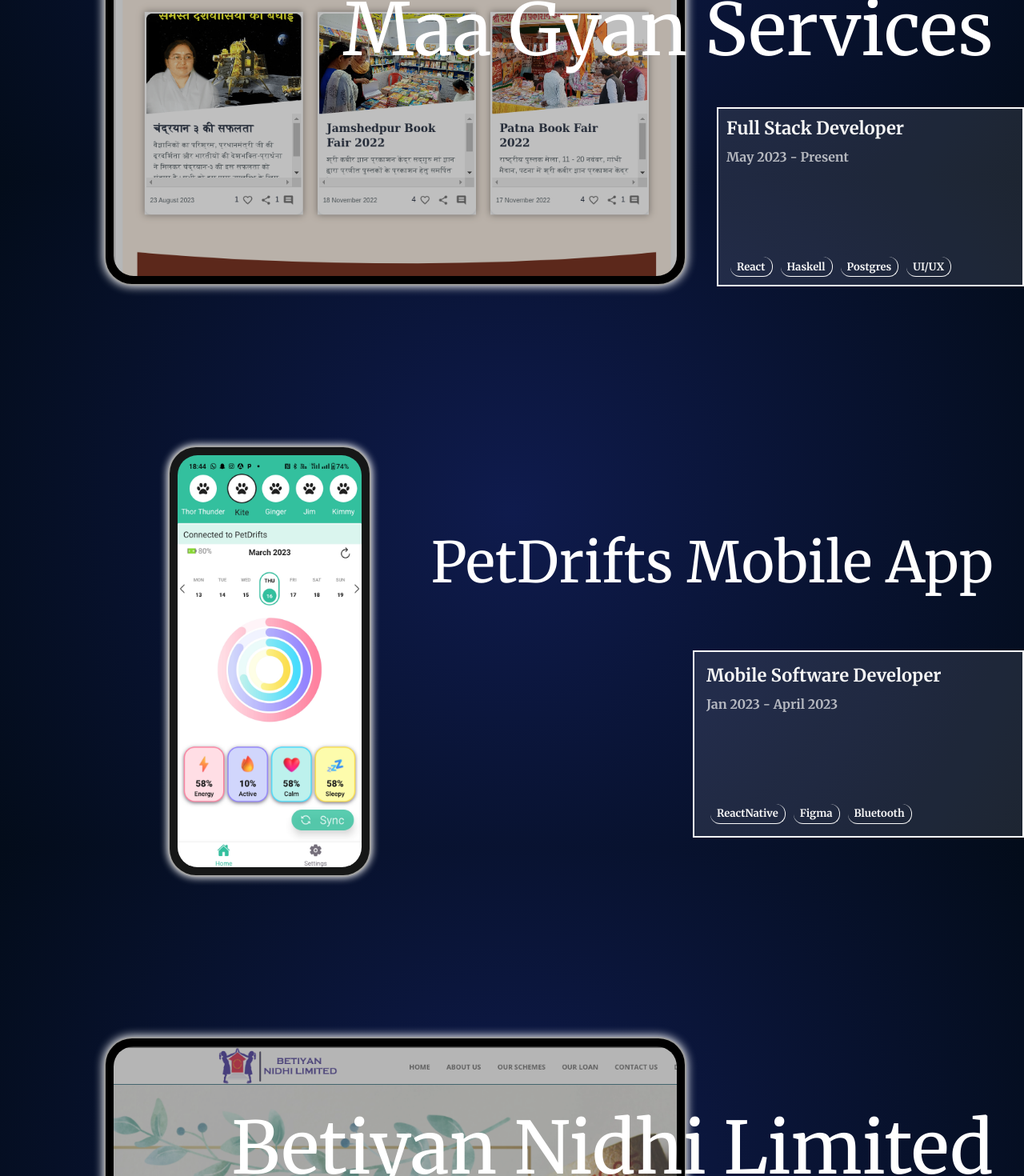
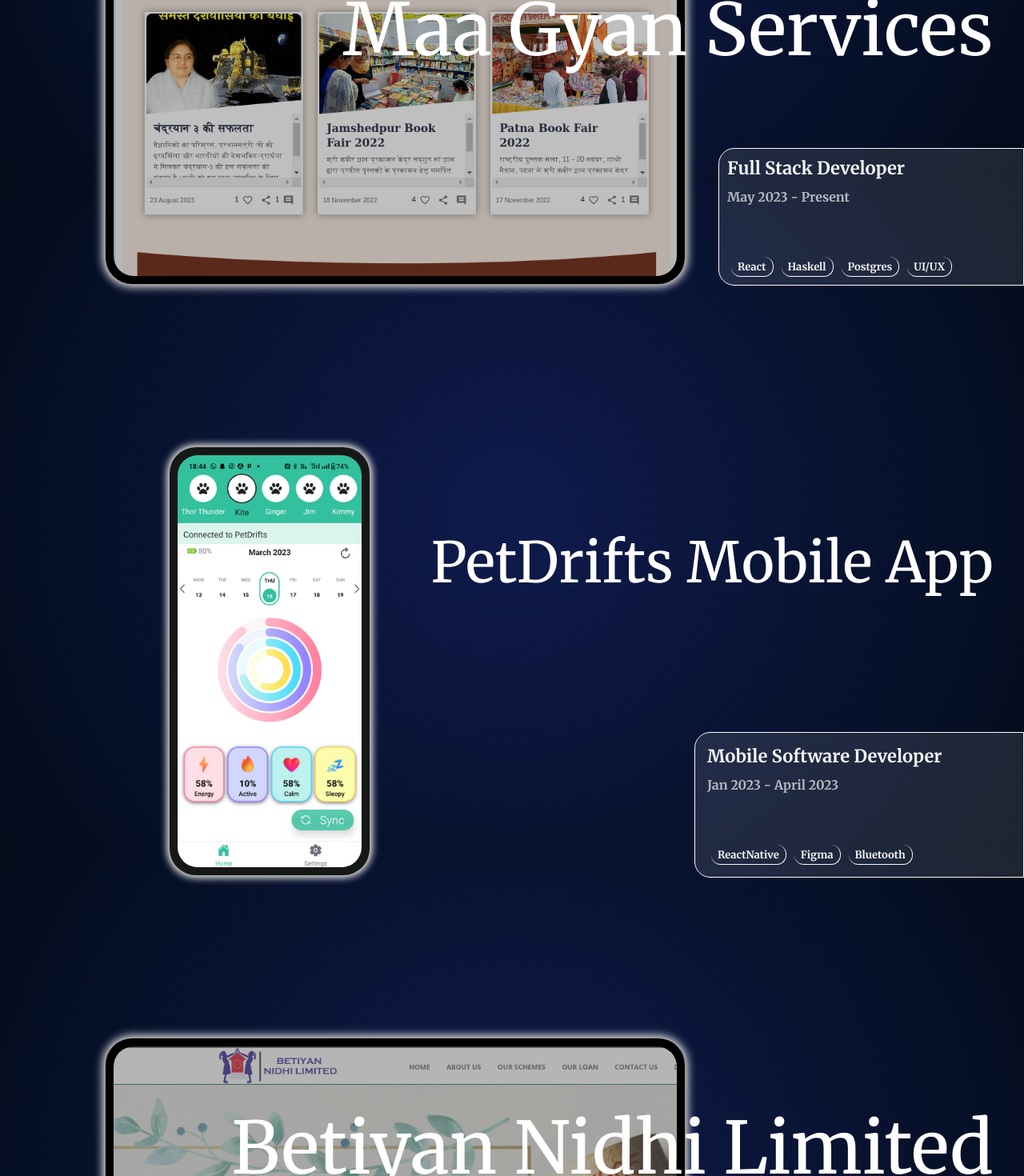
Before and after one commit to archiKumari/my_portfolio, a React (Create React App) app: page / in a window 1280 px wide. Shown: the part 1460-2930 px from the top of the page at 80% size. Built offline with nearby package versions, Linux system fonts and the light colour scheme.

Commit message:
Minor design modifications

```diff
--- a/src/Components/Frames/DesktopFrame/DesktopFrame.css
+++ b/src/Components/Frames/DesktopFrame/DesktopFrame.css
@@ -36,16 +36,18 @@
 .desktop-text {
   position: absolute;
   right: 0%;
-  height: 200px;
+  height: 150px;
   width: 360px;
   display: flex;
   flex-direction: column;
   justify-content: space-between;
-  margin-top: 20%;
+  margin-top: 24%;
   padding: 10px;
   font-weight: bold;
   background-color: rgba(250, 250, 250, 0.1);
-  border: 2px solid rgba(250, 250, 250, 1);
+  border: 1.5px solid rgba(250, 250, 250, 1);
+  border-top-left-radius: 20px;
+  border-bottom-left-radius: 20px;
 }
 
 .text-header {
--- a/src/Components/Frames/MobileFrame/MobileFrame.css
+++ b/src/Components/Frames/MobileFrame/MobileFrame.css
@@ -39,12 +39,14 @@
   flex-direction: column;
   justify-content: space-between;
   font-weight: bold;
-  height: 200px;
+  height: 150px;
   width: 380px;
-  margin-top: 20%;
+  margin-top: 28%;
   padding: 15px;
   background-color: rgba(250, 250, 250, 0.1);
-  border: 2px solid rgba(250, 250, 250, 1);
+  border: 1.5px solid rgba(250, 250, 250, 1);
+  border-top-left-radius: 20px;
+  border-bottom-left-radius: 20px;
 }
 
 .text-header {
```
